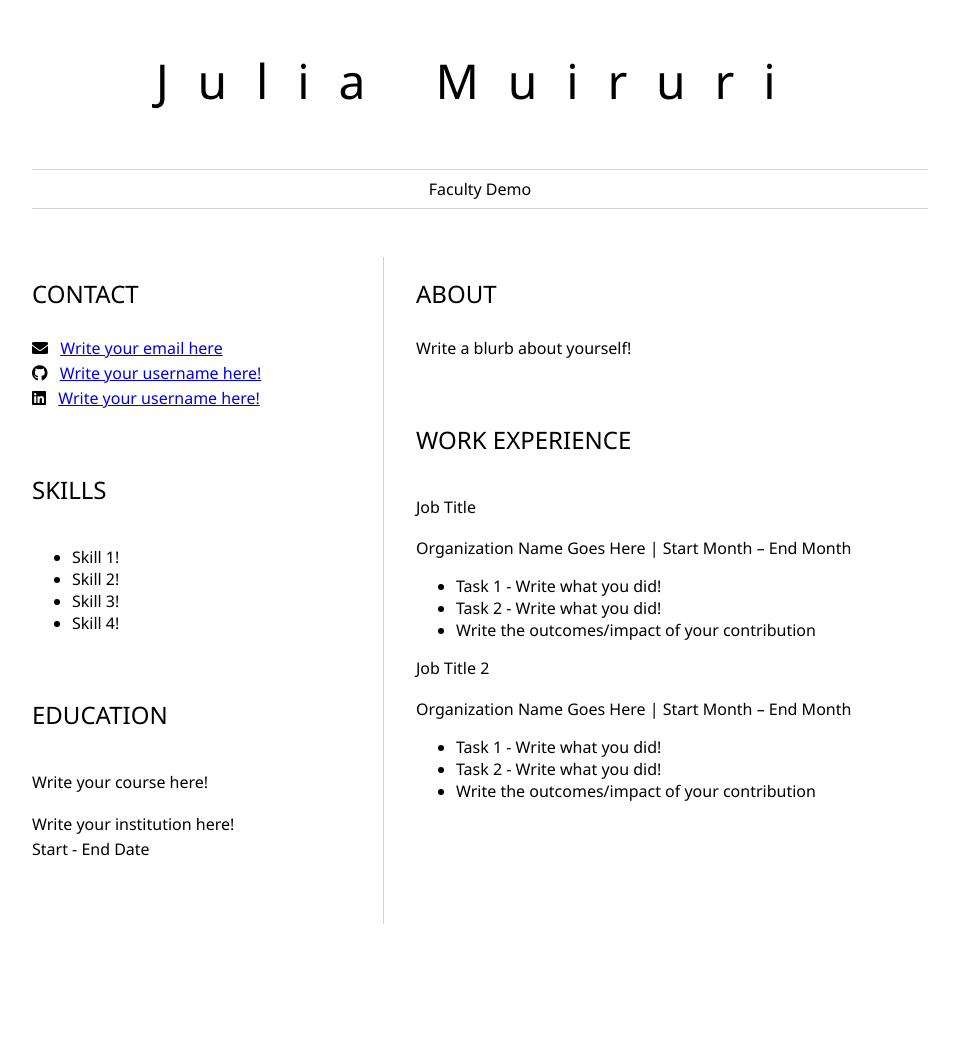
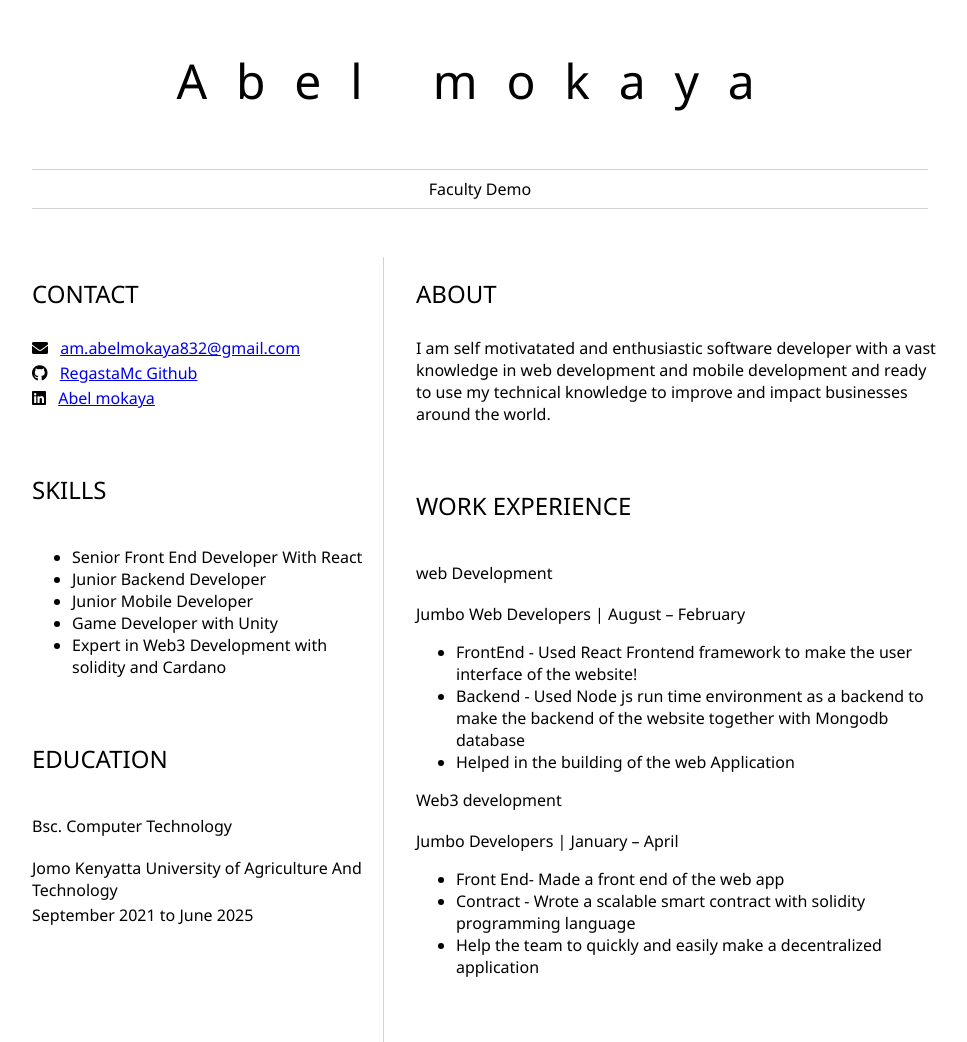
Before and after one commit to RegastaMc/newrepo, a plain HTML site: page index.html in a window 1280 px wide. Shown: the whole page, without its empty margins (160-1127 px from the left). Before the commit the page ends 924 px from the top, so only its background shows below. Drawn offline with Linux system fonts and the light colour scheme.

Commit message:
Resume changes

```diff
--- a/index.html
+++ b/index.html
@@ -2,13 +2,13 @@
 	<head>
 		<link href="style.css" rel="stylesheet">
         <link rel="stylesheet" href="https://cdnjs.cloudflare.com/ajax/libs/font-awesome/5.15.4/css/all.min.css">
-        <title>Julia Muiruri</title>
+        <title>Abel Mokaya</title>
 	</head>
 
 	<body>
 		<header id="header">
 			<!-- resume header with your name and title -->
-			<h1>Julia Muiruri</h1>
+			<h1>Abel mokaya</h1>
 			<hr>
 			Faculty Demo
 			<hr>
@@ -20,36 +20,37 @@
 					<!-- contact info including social media -->
                     <p>
                         <i class="fa fa-envelope" aria-hidden="true"></i>
-                        <a href="mailto:username@domain.top-level domain">Write your email here</a>
+                        <a href="mailto:username@domain.top-level domain">am.abelmokaya832@gmail.com</a>
                     </p>
                     <p>
                         <i class="fab fa-github" aria-hidden="true"></i>
-                        <a href="github.com/yourGitHubUsername">Write your username here!</a>
+                        <a href="github.com/RegastaMc">RegastaMc Github</a>
                     </p>
                     <p>
                         <i class="fab fa-linkedin" aria-hidden="true"></i>
-                        <a href="linkedin.com/yourLinkedInUsername">Write your username here!</a>
+                        <a href="linkedin.com/yourLinkedInUsername">Abel mokaya</a>
                     </p>
 				</section>
 				<section>
 					<h2>SKILLS</h2>
 					<!-- your skills -->
                     <ul>
-                        <li>Skill 1!</li>
-                        <li>Skill 2!</li>
-                        <li>Skill 3!</li>
-                        <li>Skill 4!</li>
+                        <li>Senior Front End Developer With React</li>
+                        <li>Junior Backend Developer</li>
+                        <li>Junior Mobile Developer</li>
+                        <li>Game Developer with Unity</li>
+                        <li>Expert in Web3 Development with solidity and Cardano</li>
                     </ul>
 				</section>
 				<section>
 					<h2>EDUCATION</h2>
 					<!-- your education -->
-                    <h3>Write your course here!</h3>
+                    <h3>Bsc. Computer Technology</h3>
                     <p>
-                        Write your institution here!
+                        Jomo Kenyatta University of Agriculture And Technology
                     </p>
                     <p>
-                        Start - End Date
+                        September 2021 to June 2025
                     </p>
 				</section>
 			</article>
@@ -57,30 +58,30 @@
 				<section>
 					<h2>ABOUT</h2>
 					<!-- about you -->
-                    <p>Write a blurb about yourself!</p>
+                    <p>I am  self motivatated and enthusiastic software developer with a vast knowledge in web development and mobile development and ready to use my technical knowledge to improve and impact businesses around the world.</p>
 				</section>
 				<section>
 					<h2>WORK EXPERIENCE</h2>
 					<!-- your work experience -->
-                    <h3>Job Title</h3>
+                    <h3>web Development</h3>
                     <p>
-                        Organization Name Goes Here | Start Month – End Month
+                        Jumbo Web Developers | August – February
                     </p>
                     <ul>
-                            <li>Task 1 - Write what you did!</li>
-                            <li>Task 2 - Write what you did!</li>
-                            <li>Write the outcomes/impact of your contribution</li>
+                            <li>FrontEnd - Used React Frontend framework to make the user interface of the website!</li>
+                            <li>Backend - Used Node js run time environment as a backend to make the backend of the website together with Mongodb database</li>
+                            <li>Helped in the building of the web Application</li>
 
                     </ul>
 
-                    <h3>Job Title 2</h3>
+                    <h3>Web3 development</h3>
                     <p>
-                        Organization Name Goes Here | Start Month – End Month
+                        Jumbo Developers | January – April
                     </p>
                     <ul>
-                            <li>Task 1 - Write what you did!</li>
-                            <li>Task 2 - Write what you did!</li>
-                            <li>Write the outcomes/impact of your contribution</li>
+                            <li>Front End- Made a front end of the web app</li>
+                            <li>Contract - Wrote a scalable smart contract with solidity programming language</li>
+                            <li>Help the team to quickly and easily make a decentralized application</li>
 
                     </ul>
 				</section>
```
